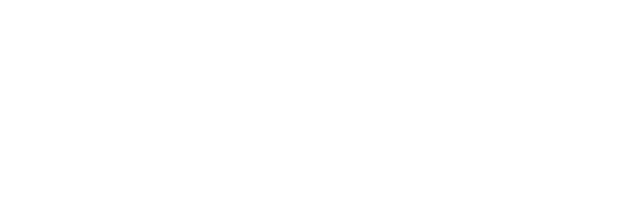
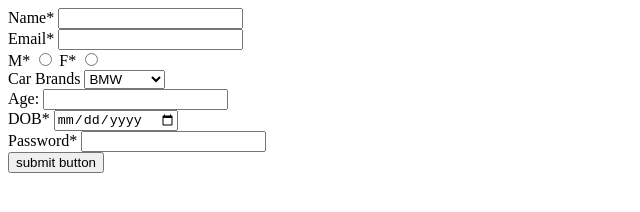
Before and after one commit to acciojob/signup-form-car-jagrutiburde0413, a website: page main.html in a window 1280 px wide. Shown: the whole page, without its empty margins (0-640 px from the left). Drawn offline with Linux system fonts and the light colour scheme.

Commit message:
created a submission

```diff
--- a/main.html
+++ b/main.html
@@ -8,6 +8,45 @@
 
 <body>
 	<!-- the entire body must be written by student -->
+	<form method="get">
+		<div>
+		<label for="name">Name*</label>
+		<input type="text" id="name" required></div>
+		<div>
+			<label for="email">Email*</label>
+		<input type="email" id="email" required>
+		</div>
+		<div>
+			<label for="gender">M*</label>
+		<input type="radio" id="gender" name="gender"required>
+			<label for="gender">F*</label>
+		<input type="radio" id="gender" name="gender"required>
+		</div>
+		<div>
+			<label for="car">Car Brands</label>
+			<select name="car" id="car">
+				<option>BMW</option>
+				<option>Audi</option>
+				<option>Mercedez</option>
+			</select>
+		</div>
+		<div>
+			<label for="age">Age:</label>
+        <input type="number" id="age" min="0" required>
+		</div>
+		<div>
+			<label for="DOB">DOB*</label>
+			<input type="date" id="DOB">
+		</div>
+		<div>
+			<label for="pass">Password*</label>
+			<input type="password" id="pass">
+		</div>
+		<div>
+
+	<button>submit button</button>
+		</div>
+	</form>
     <script type="text/javascript" src="./script.js">
 </script>
 
```
